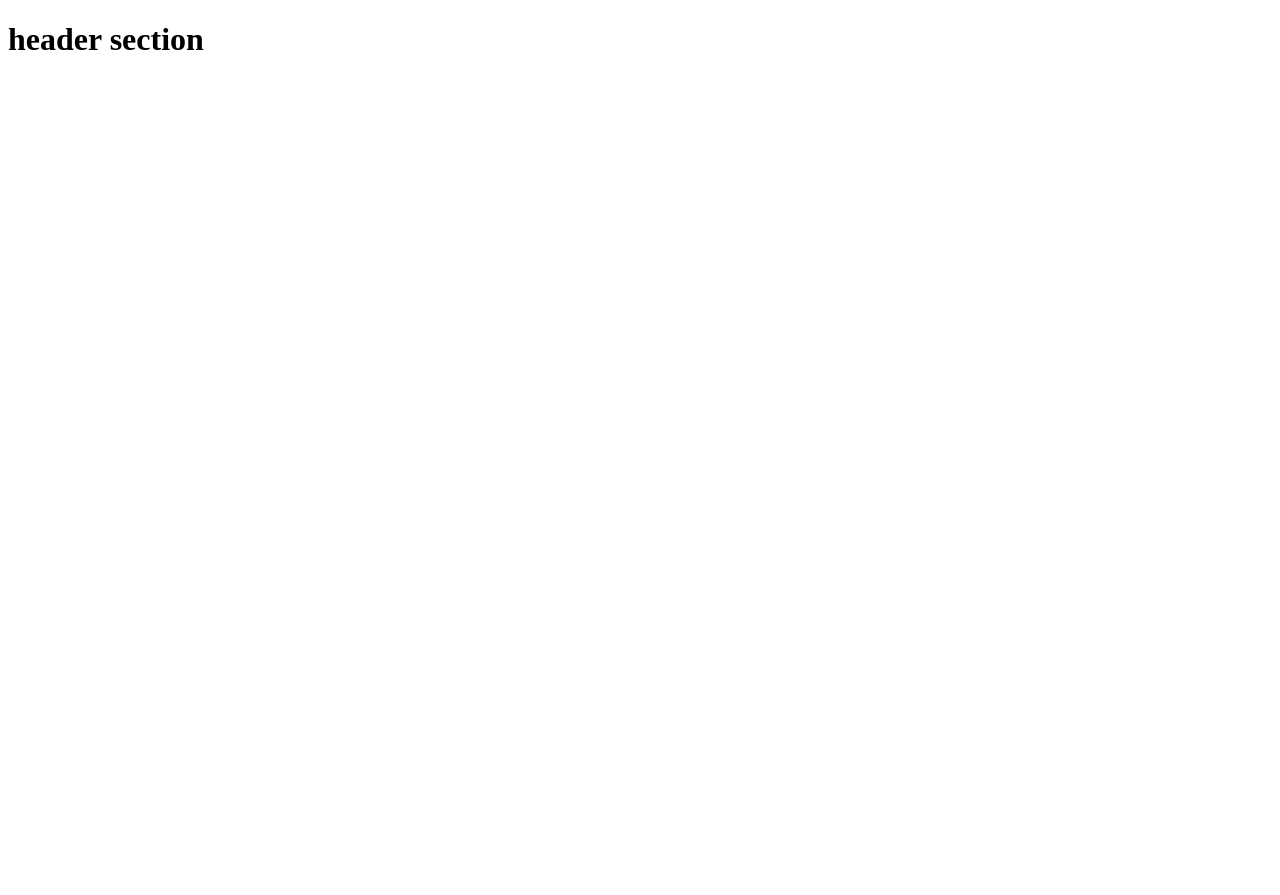
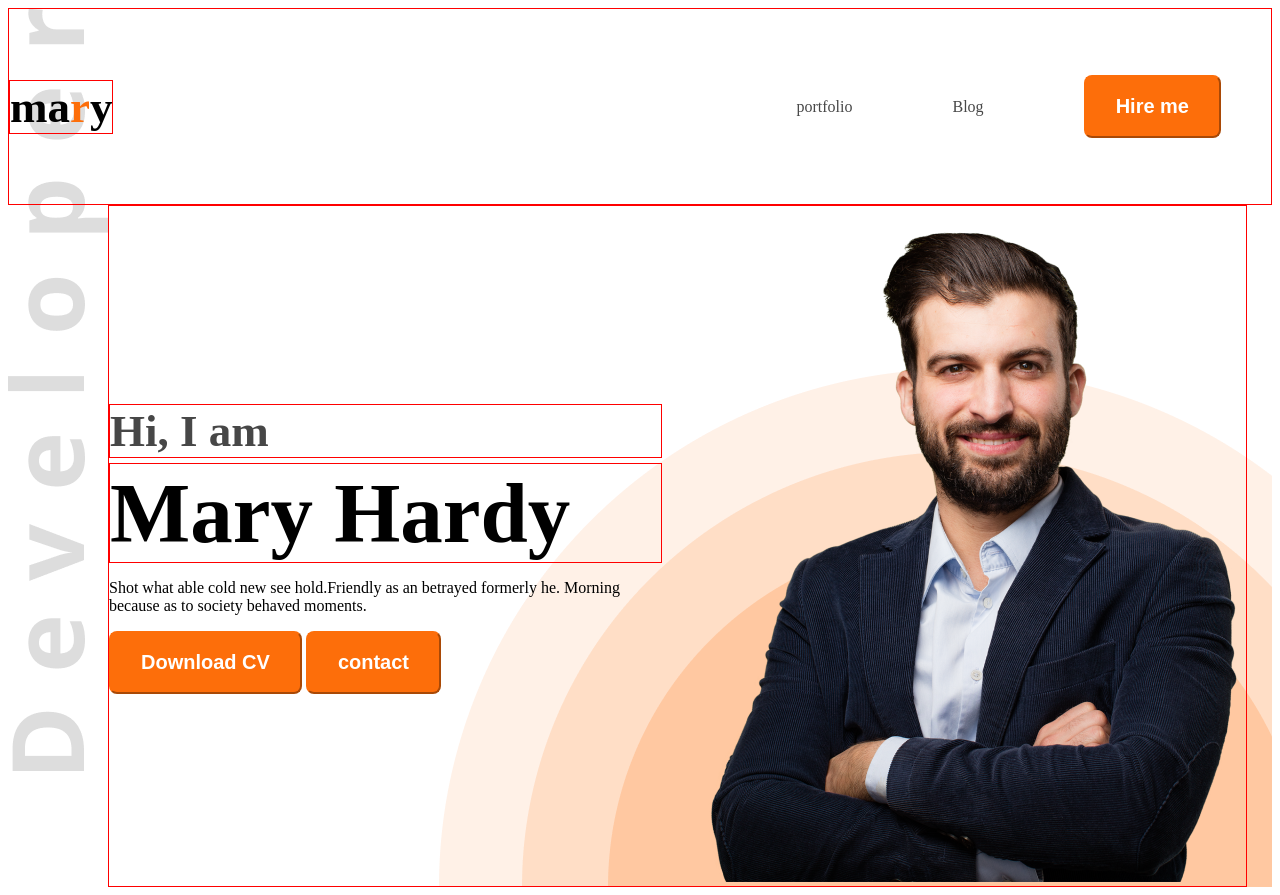
Before and after one commit to jubayer-shuvo/Module-06, a plain HTML site: page index.html in a window 1280 px wide. Before the commit the page ends 800 px from the top, so only its background shows below. Drawn offline with Linux system fonts and the light colour scheme.

Commit message:
second commit

```diff
--- a/index.html
+++ b/index.html
@@ -7,9 +7,28 @@
     <link rel="stylesheet" href="style/style.css">
 </head>
 <body>
-    <header>
-        <h1>header section</h1>
-    </header>
+    <header class="header-image">
+       <Nav>
+            <h3 class="nav-title">ma<span class="color-title">r</span>y</h3>
+            <ul>
+                <li><a class="dark-2" href="portfolio.html">portfolio</a></li>
+                <li><a class="dark-2" href="blog.html">Blog</a></li>
+                <li><a href="hire-me.html"><button class="btn-primary">Hire me</button></a></li>
+            </ul>
+       </Nav>
+       <div class="banner">
+            <div class="banner-content">
+                <h4 class="banner-heading dark-2">Hi, I  am</h4>
+                <h1 class="banner-h1">Mary Hardy</h1>
+                <p class="banner-paragraph">Shot what able cold new see hold.Friendly as an betrayed formerly he. Morning because as to society behaved moments.</p>
+                <button class="btn-primary">Download CV</button>
+                <Button class="btn-primary">contact</Button>
+            </div>
+            <div>
+                <img class="banner-image" src="images/hardy.png" alt="">
+            </div>
+       </div>
+       </header>
     <main>
 
     </main>
--- a/style/style.css
+++ b/style/style.css
@@ -0,0 +1,83 @@
+/* google font  */
+@import url('https://fonts.googleapis.com/css2?family=Open+Sans:ital,wght@0,300..800;1,300..800&family=Work+Sans:ital,wght@0,100..900;1,100..900&display=swap');
+/* nav style  */
+
+.color-title{
+    color:#FD6E0A;
+}
+.dark-2{
+    color:#474747;
+}
+/* total project color  */
+nav{
+    display:flex;
+    border: 1px solid red;
+    justify-content: space-between;
+    align-items: center;
+}
+.nav-title{
+    font-weight: 800;
+    font-size: 45px;
+    border: 1px solid red;
+
+}
+nav ul{
+    display:flex;
+    align-items: center;
+
+}
+nav ul li{
+    list-style: none;
+    margin:50px;
+}
+nav li a{
+    text-decoration: none;
+}
+.btn-primary{
+    background-color: #FD6E0A;
+    font-weight: 700;
+    color: white;
+    font-size: 20px;
+    border-radius: 8px;
+    padding: 18px 30px;
+    border-color:#FD6E0A;
+    /* border:none; */
+}
+/* header image  */
+.header-image{
+    background-image: url("../images/developer.png"),url("../images/header_bg.png");
+    background-repeat: no-repeat;
+    background-position:top left,right bottom;
+}
+.banner{
+    display: flex;
+    justify-content: space-between;
+    align-items: center;
+    border:1px solid red;
+    margin:0 25px 0 100px;
+}
+.banner-content{
+    max-width: 580px;
+
+}
+.banner-heading{
+    font-size: 45px;
+    font-weight: 600;
+    border:1px solid red;
+    margin:5px 0;
+}
+.banner-h1{
+    font-size: 85px;
+    font-weight: 700;
+    border:1px solid red;
+    margin:2px 0 2px 0;
+}
+.banner-paragrapg{
+    font-size: 18px;
+    font-weight: 400;
+    margin-top: 8px;;
+
+}
+.banner-image{
+    580px;
+}
```
